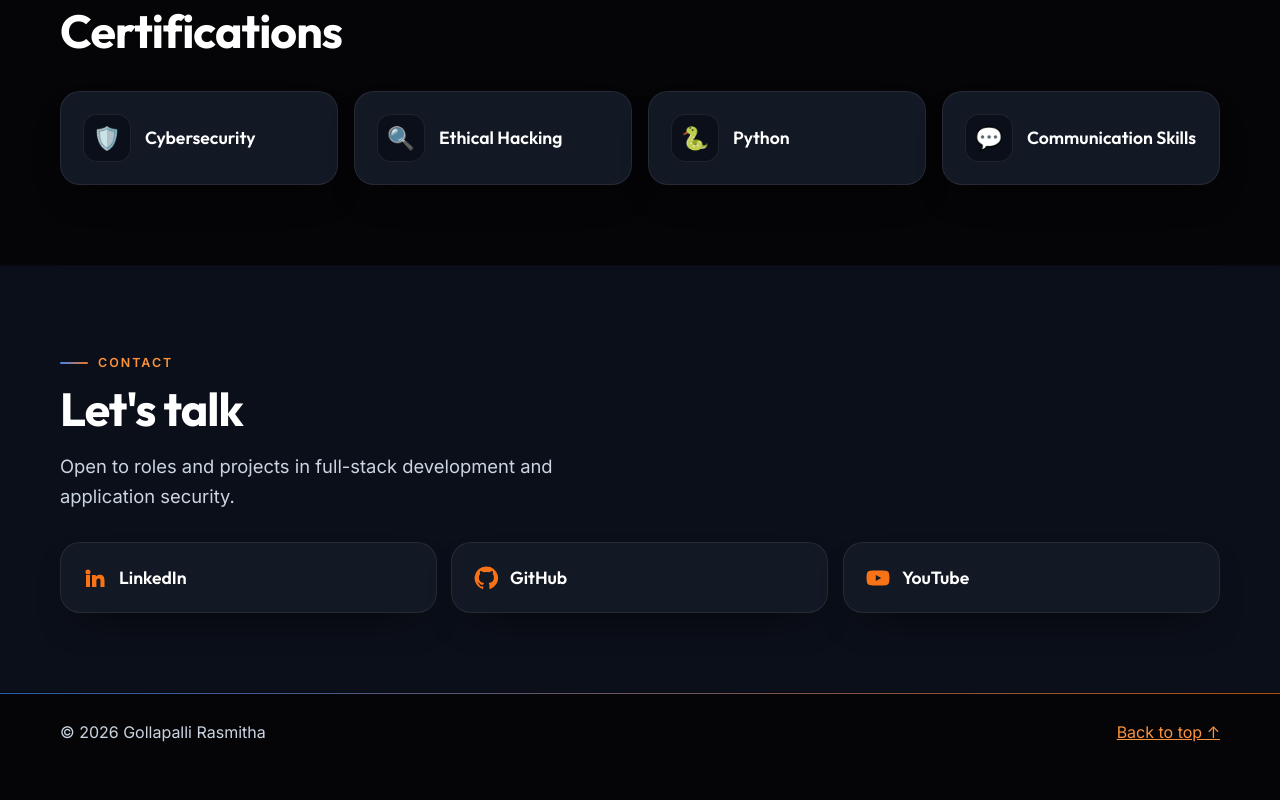
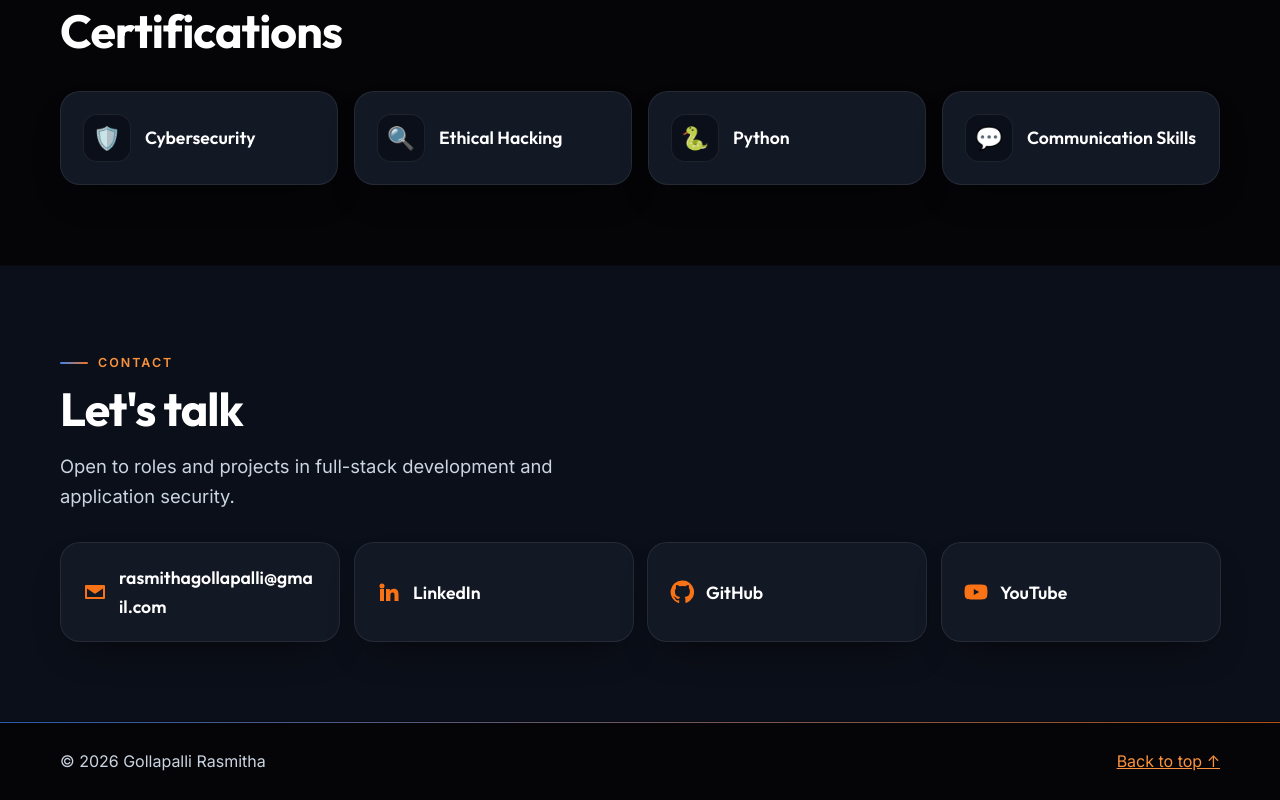
Before and after one commit to GollapalliRasmitha/portfolio, a plain HTML site: page index.html in a window 1280 px wide. Shown: the part 4521-5321 px from the top of the page. Before the commit the page ends 5292 px from the top, so only its background shows below. Drawn offline with Linux system fonts and the light colour scheme; no server answers.

Commit message:
Contact: add email (mailto)
Co-Authored-By: Claude Opus 5.5 <noreply@anthropic.com>

```diff
--- a/index.html
+++ b/index.html
@@ -233,6 +233,9 @@
       <h2>Let's talk</h2>
       <p class="lead">Open to roles and projects in full-stack development and application security.</p>
       <div class="contact-links">
+        <a class="card contact-link tilt" href="mailto:rasmithagollapalli@gmail.com">
+          <svg viewBox="0 0 24 24" aria-hidden="true"><path d="M3 5h18a1 1 0 0 1 1 1v12a1 1 0 0 1-1 1H3a1 1 0 0 1-1-1V6a1 1 0 0 1 1-1zm9 7.2L4.4 7H19.6zM4 8.6V17h16V8.6l-7.4 5a1 1 0 0 1-1.2 0z"/></svg>
+          rasmithagollapalli@gmail.com</a>
         <a class="card contact-link tilt" href="https://www.linkedin.com/in/gollapalli-rasmitha-638014321" target="_blank" rel="noopener">
           <svg viewBox="0 0 24 24" aria-hidden="true"><path d="M4.98 3.5a2.5 2.5 0 1 1 0 5 2.5 2.5 0 0 1 0-5zM3 9h4v12H3zM9 9h3.8v1.7h.1c.5-1 1.8-2 3.8-2 4 0 4.8 2.6 4.8 6V21h-4v-5.6c0-1.3 0-3-1.9-3s-2.2 1.5-2.2 2.9V21H9z"/></svg>
           LinkedIn</a>
--- a/style.css
+++ b/style.css
@@ -236,7 +236,8 @@ h1, h2, h3, h4 { font-family: var(--display); line-height: 1.1; margin: 0; font-
 .contact-links { display: grid; gap: 14px; grid-template-columns: repeat(auto-fit, minmax(200px, 1fr)); }
 .contact-link { display: flex; align-items: center; gap: 12px; padding: 20px 22px; min-height: 66px; color: var(--text);
   text-decoration: none; font-family: var(--display); font-weight: 600; font-size: 1.1rem; }
-.contact-link svg { width: 24px; height: 24px; fill: var(--orange); }
+.contact-link svg { width: 24px; height: 24px; flex: none; fill: var(--orange); }
+.contact-link { overflow-wrap: anywhere; } /* the email address can wrap on narrow cards */
 
 /* Footer */
 .footer { padding: 26px 0; color: var(--muted); position: relative; }
```
